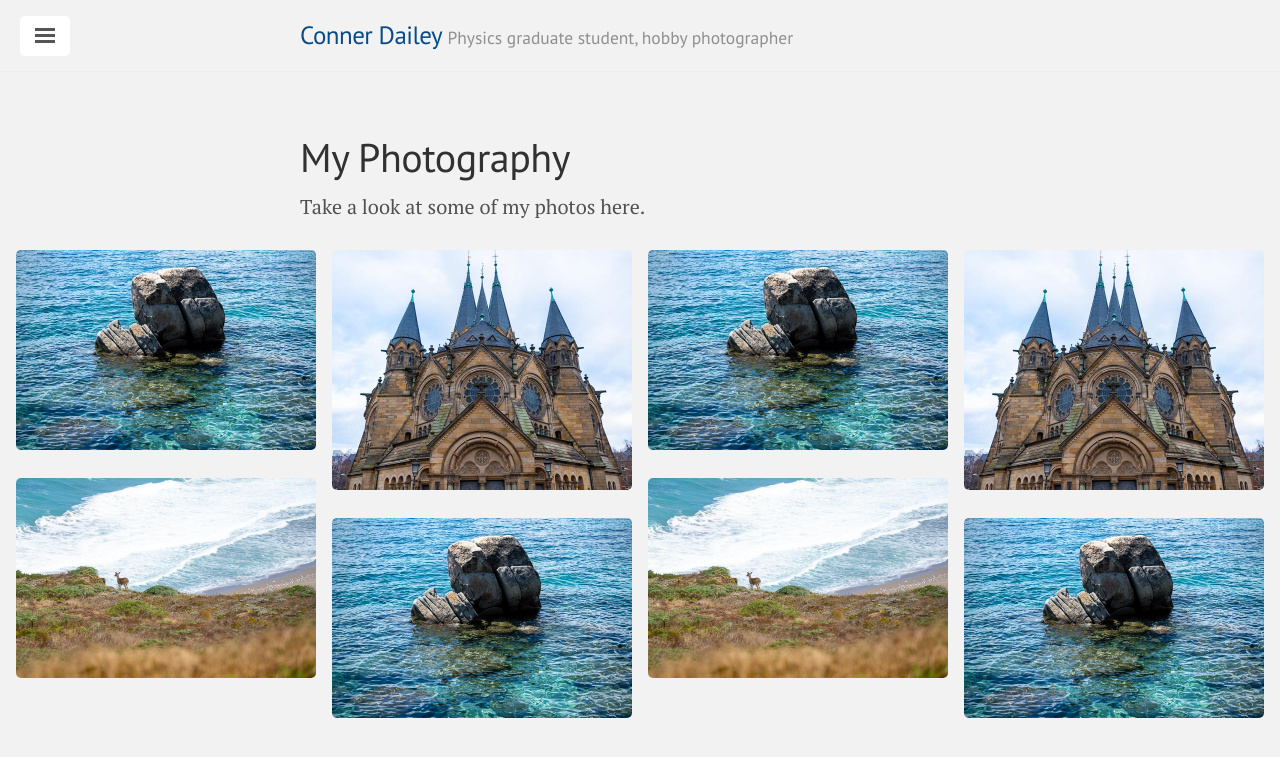
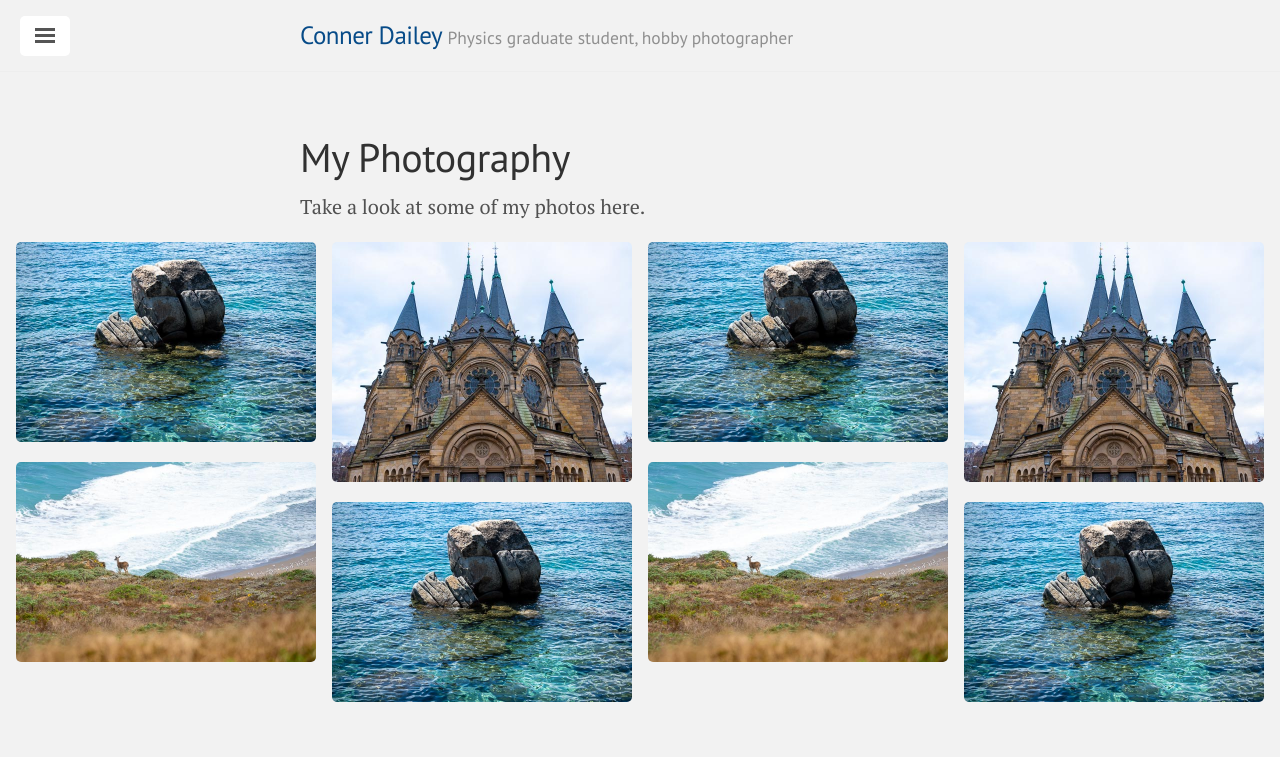
Before and after one commit to TakeTwiceDailey/TakeTwiceDailey.github.io, a Jekyll site: the page built from photography.md, in a window 1280 px wide. Shown: the top 757 px of the page. Built offline with Jekyll 4.4.1, drawn with Linux system fonts in a browser that asks for light colours; nearby versions of some CDN libraries.

Commit message:
testing lightbox

```diff
--- a/_layouts/portfolio.html
+++ b/_layouts/portfolio.html
@@ -29,7 +29,7 @@
     }
 
     .column img {
-    margin-top: 8px;
+    /*margin-top: 8px;*/
     vertical-align: middle;
     width: 100%;
     }
@@ -106,7 +106,7 @@
     <div class="gallery">
       <div class="row">
         <div class="column">
-          <a href="\photos\A7R05931L.jpg"><img src="\photos\thumbnails\A7R05931.jpg"  alt="" title=""/></a>
+          <a href="\photos\A7R05931L.jpg"><img src="\photos\thumbnails\A7R05931.jpg"  alt="testing alt text" title="awesome photo"/></a>
           <a href="\photos\A7R06365L.jpg"><img src="\photos\thumbnails\A7R06365.jpg" alt="" title="Beautiful Image"/></a>
         </div>
         <div class="column">
```
